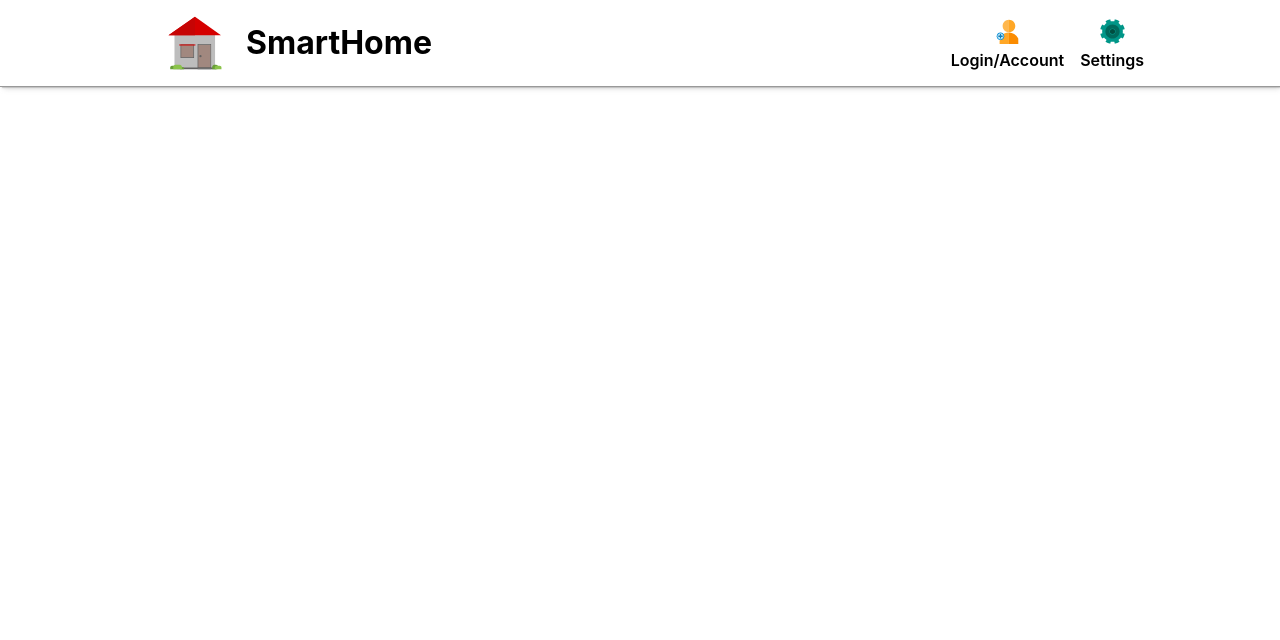
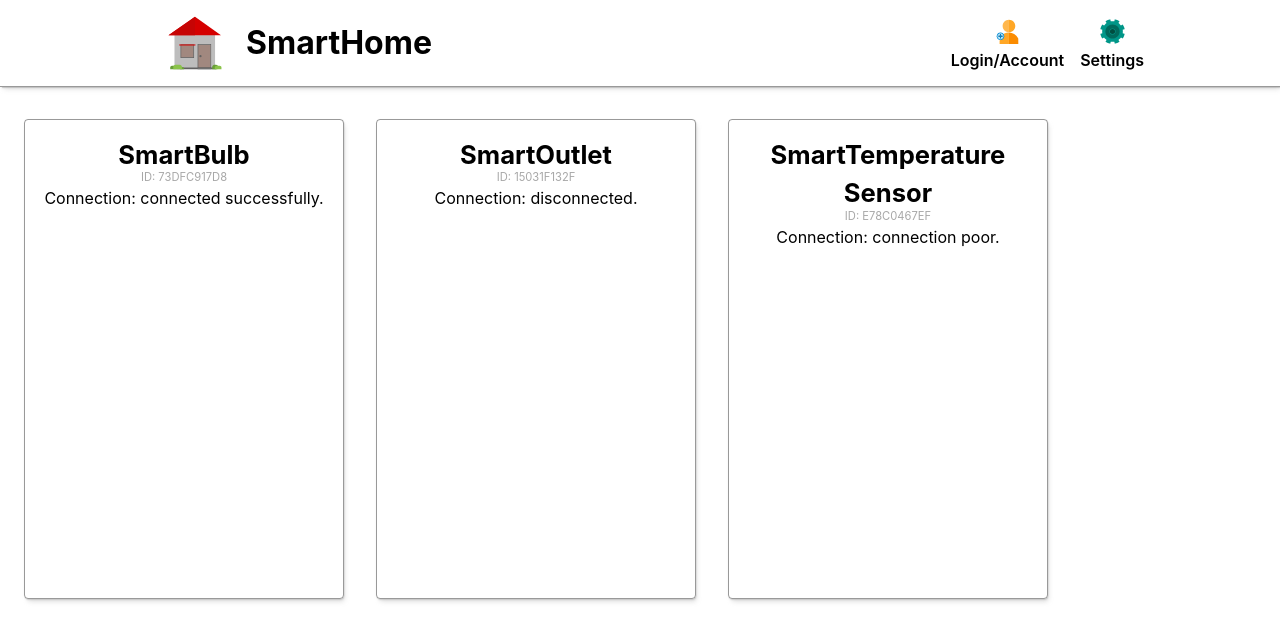
Before and after one commit to TZ-fn/SmartHomeApp, a Next.js app: page / in a window 1280 px wide. Shown: the top 640 px of the page. Built offline with nearby package versions, Linux system fonts and the light colour scheme.

Commit message:
Add a DevicesList and DeviceCard components for displaying the list of the devices

```diff
--- /dev/null
+++ b/components/DevicesList/DeviceCard/DeviceCard.module.scss
@@ -0,0 +1,30 @@
+.cardContainer {
+  display: flex;
+  flex-direction: column;
+  align-items: center;
+  justify-content: flex-start;
+  text-align: center;
+  height: 30rem;
+  width: 20rem;
+  padding: 1rem 1rem;
+  margin: 1rem 1rem;
+  border: 1px solid var(--border-color);
+  border-radius: var(--border-radius);
+  box-shadow: var(--shadow-elevation-low);
+  cursor: pointer;
+
+  &:hover {
+    box-shadow: var(--shadow-elevation-medium);
+  }
+}
+
+.deviceName {
+  font-size: 1.6rem;
+  font-weight: 700;
+}
+
+.deviceID {
+  margin-top: -5px;
+  font-size: 0.7rem;
+  color: var(--gray);
+}
--- /dev/null
+++ b/components/DevicesList/DeviceCard/DeviceCard.tsx
@@ -0,0 +1,53 @@
+import { type } from 'os';
+import { ReactElement } from 'react';
+import styles from './DeviceCard.module.scss';
+
+type DeviceType = 'bulb' | 'outlet' | 'temperatureSensor';
+
+type ConnectionStateType = 'connected' | 'disconnected' | 'poorConnection';
+
+type Range<T extends number> = number extends T ? number : _Range<T, []>;
+type _Range<T extends number, R extends unknown[]> = R['length'] extends T
+  ? R[number]
+  : _Range<T, [R['length'], ...R]>;
+
+type BrightnessType = Range<100>;
+
+interface DeviceCardProps {
+  type: DeviceType;
+  id: string;
+  name: string;
+  connectionState: ConnectionStateType;
+  isTurnedOn: boolean;
+  brightness?: BrightnessType;
+  color?: string;
+  powerConsumption?: number;
+  temperature?: number;
+}
+
+export default function DeviceCard({
+  type,
+  id,
+  name,
+  connectionState,
+  isTurnedOn,
+  brightness,
+  color,
+  powerConsumption,
+  temperature,
+}: DeviceCardProps): ReactElement {
+  const connectionStatus =
+    connectionState === 'connected'
+      ? 'connected successfully'
+      : connectionState === 'disconnected'
+      ? 'disconnected'
+      : 'connection poor';
+
+  return (
+    <div className={styles.cardContainer}>
+      <p className={styles.deviceName}>{name}</p>
+      <p className={styles.deviceID}>ID: {id}</p>
+      <p className={styles.connectionState}>Connection: {connectionStatus}.</p>
+    </div>
+  );
+}
--- /dev/null
+++ b/components/DevicesList/DevicesList.module.scss
@@ -0,0 +1,10 @@
+.deviceListContainer {
+  display: flex;
+  flex-direction: row;
+  align-items: center;
+  justify-content: flex-start;
+  flex-wrap: wrap;
+  height: min-content;
+  width: 100%;
+  padding: 1rem 0.5rem;
+}
--- /dev/null
+++ b/components/DevicesList/DevicesList.tsx
@@ -0,0 +1,31 @@
+import { ReactElement } from 'react';
+import DeviceCard from './DeviceCard/DeviceCard';
+import styles from './DevicesList.module.scss';
+
+export default function DevicesList(): ReactElement {
+  return (
+    <div className={styles.deviceListContainer}>
+      <DeviceCard
+        type='bulb'
+        id='73DFC917D8'
+        name='SmartBulb'
+        connectionState='connected'
+        isTurnedOn={true}
+      />
+      <DeviceCard
+        type='outlet'
+        id='15031F132F'
+        name='SmartOutlet'
+        connectionState='disconnected'
+        isTurnedOn={false}
+      />
+      <DeviceCard
+        type='temperatureSensor'
+        id='E78C0467EF'
+        name='SmartTemperature Sensor'
+        connectionState='poorConnection'
+        isTurnedOn={true}
+      />
+    </div>
+  );
+}
--- a/pages/index.tsx
+++ b/pages/index.tsx
@@ -1,4 +1,5 @@
 import type { NextPage } from 'next';
+import DevicesList from '../components/DevicesList/DevicesList';
 import HeadElement from '../components/HeadElement/HeadElement';
 import Header from '../components/Header/Header';
 import styles from '../styles/Home.module.css';
@@ -8,6 +9,7 @@ const Home: NextPage = () => {
     <div className={styles.mainContainer}>
       <HeadElement />
       <Header />
+      <DevicesList />
     </div>
   );
 };
```
